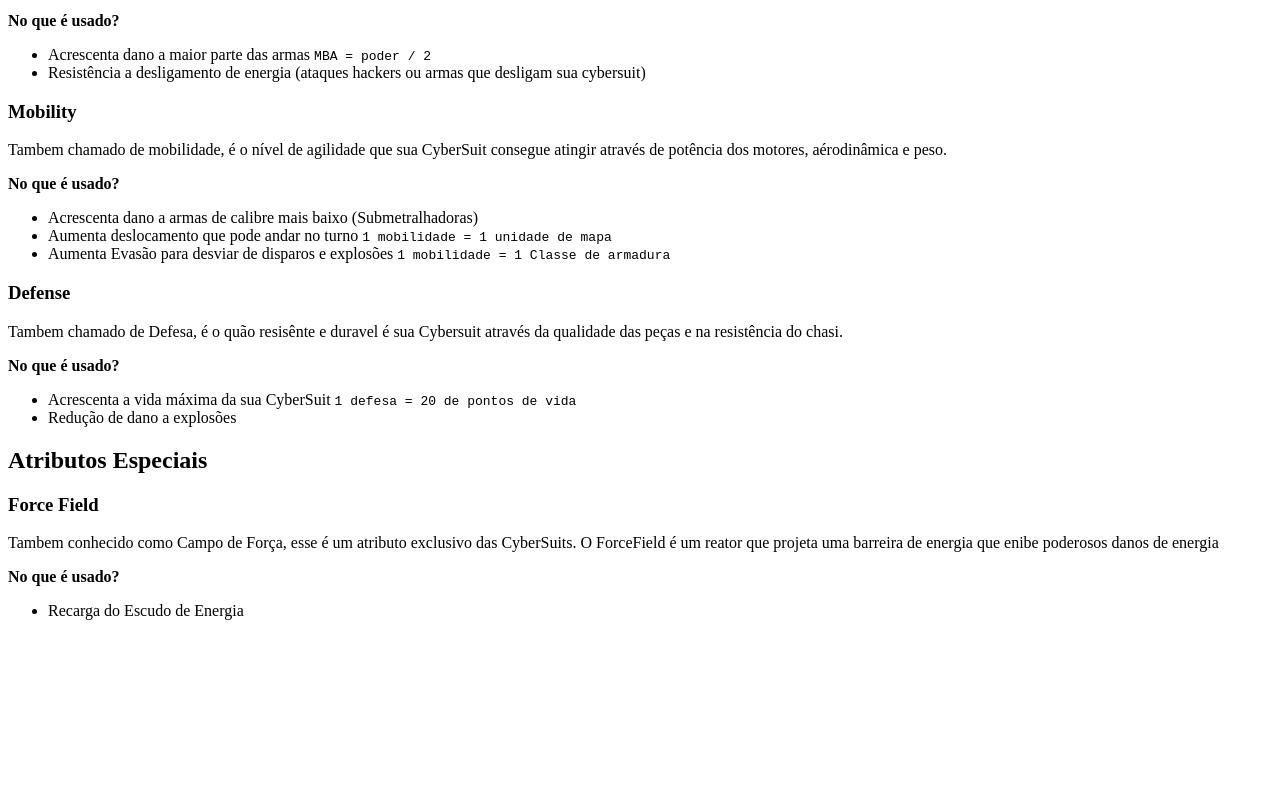
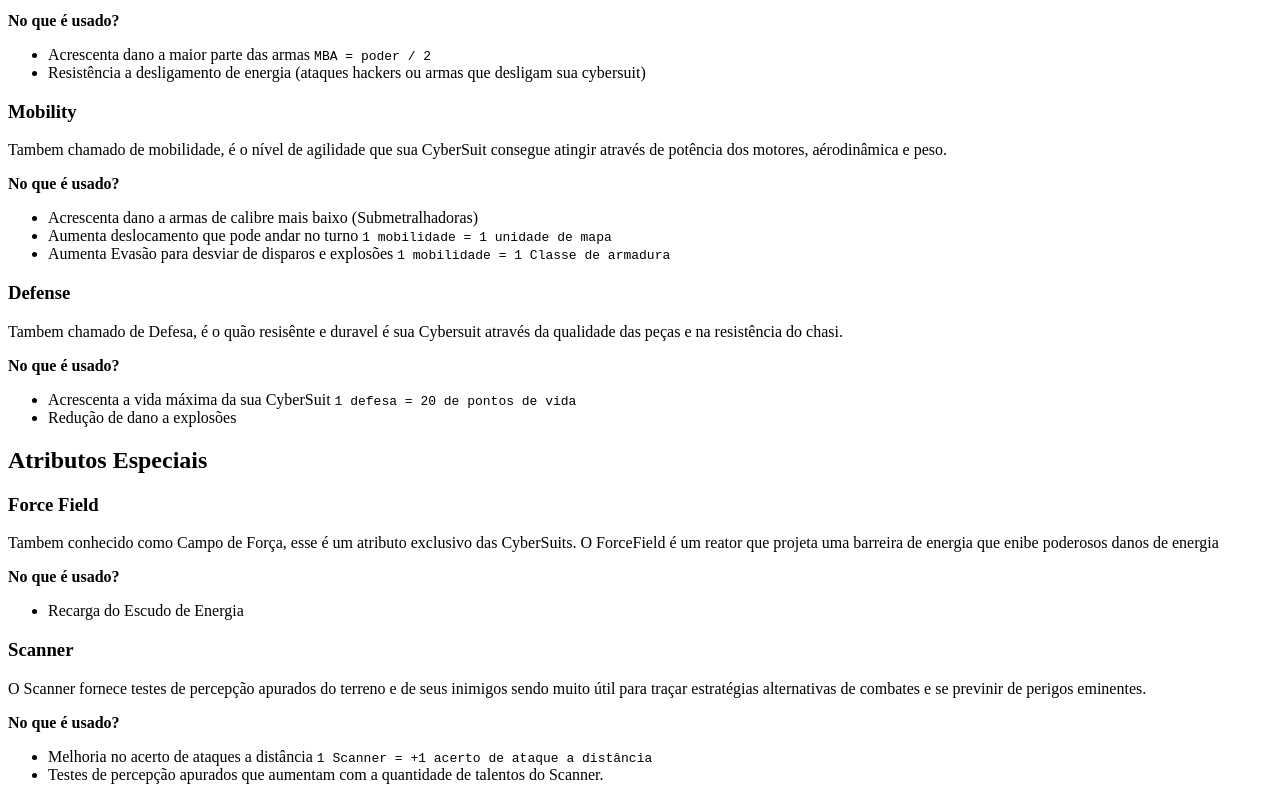
Before and after one commit to ThomasKruchelski/new-frontiers-rpg, a Next.js app: page /documentacao/criacao-de-cybersuit/Atributos in a window 1280 px wide. Shown: the part 761-1561 px from the top of the page. Before the commit the page ends 1397 px from the top, so only its background shows below. Built offline with nearby package versions, Linux system fonts and the light colour scheme.

Commit message:
atributos update

```diff
--- a/pages/documentacao/criacao-de-cybersuit/Atributos.mdx
+++ b/pages/documentacao/criacao-de-cybersuit/Atributos.mdx
@@ -78,3 +78,13 @@ Tambem conhecido como Campo de Força, esse é um atributo exclusivo das CyberSu
 **No que é usado?**
 
 - Recarga do Escudo de Energia
+
+### Scanner
+
+O Scanner fornece testes de percepção apurados do terreno e de seus inimigos sendo muito útil
+para traçar estratégias alternativas de combates e se previnir de perigos eminentes.
+
+**No que é usado?**
+
+- Melhoria no acerto de ataques a distância `1 Scanner = +1 acerto de ataque a distância`
+- Testes de percepção apurados que aumentam com a quantidade de talentos do Scanner.
```
